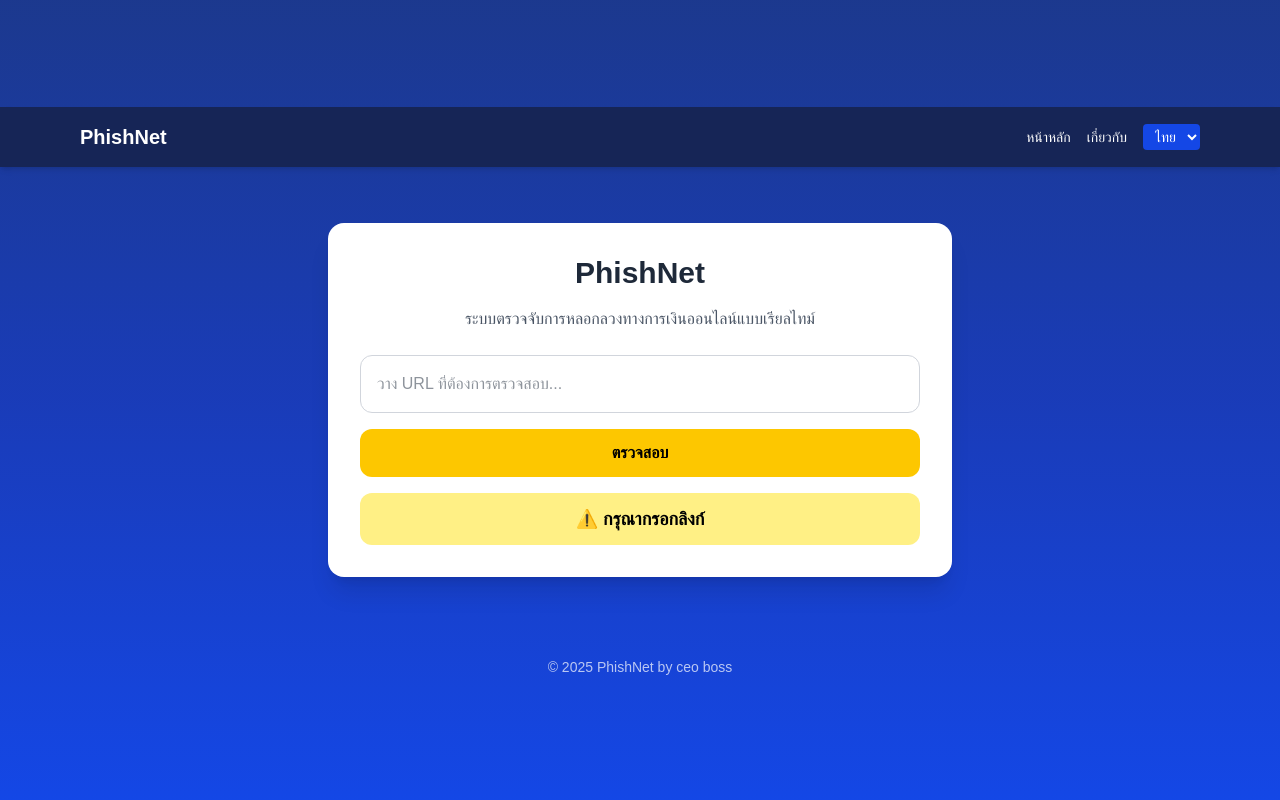
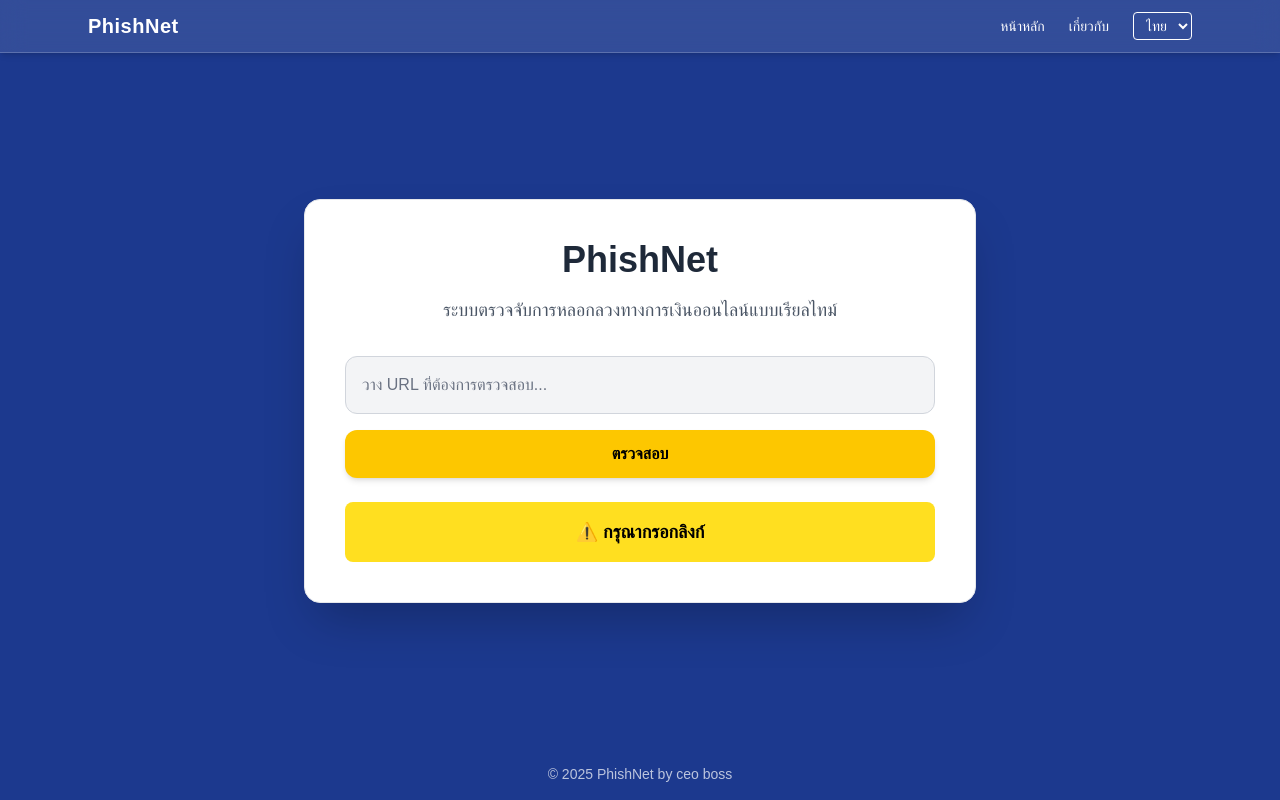
Before and after one commit to naruebet2551/phishnet, a Next.js app: page / in a window 1280 px wide. Both pictures are taken after a click on the button "ตรวจสอบ". Built offline with nearby package versions, Linux system fonts and the light colour scheme.

Commit message:
แก้หน้า page.js

```diff
--- a/src/app/page.js
+++ b/src/app/page.js
@@ -53,7 +53,7 @@ export default function Home() {
     }
   };
 
-  const knownDomains = ['facebook.com', 'google.com', 'paypal.com', 'apple.com'];
+  const knownDomains = ['facebook.com', 'google.com', 'paypal.com', 'apple.com', 'microsoft.com'];
 
   const isSuspiciousDomain = () => {
     try {
@@ -86,10 +86,18 @@ export default function Home() {
       const data = await res.json();
 
       const suspiciousWords = ['login', 'bank', 'free'];
-      const hasSuspiciousWord = suspiciousWords.some((word) => url.toLowerCase().includes(word));
+      const hasSuspiciousWord = suspiciousWords.some((word) =>
+        url.toLowerCase().includes(word)
+      );
+
       const isSpoofed = isSuspiciousDomain();
+      const isSuspicious =
+        data.result.includes('อันตราย') ||
+        data.result.includes('dangerous') ||
+        hasSuspiciousWord ||
+        isSpoofed;
 
-      const finalResult = data.result === 'danger' || hasSuspiciousWord || isSpoofed ? 'warn' : 'safe';
+      const finalResult = isSuspicious ? 'warn' : 'safe';
       setResult(finalResult);
 
       const newEntry = { url, result: finalResult };
@@ -101,21 +109,16 @@ export default function Home() {
       const updatedAdminHistory = [newEntry, ...adminHistory].slice(0, 100);
       localStorage.setItem('phishnet_admin_history', JSON.stringify(updatedAdminHistory));
 
-      if (finalResult === 'warn') {
+      if (isSuspicious) {
+        localStorage.setItem('phishnet_last_url', url);
         router.push('/warning');
         return;
       }
-    } catch (err) {
-      console.error(err);
+    } catch (error) {
+      console.error('เกิดข้อผิดพลาด:', error);
       setResult('error');
     } finally {
       setLoading(false);
-    }
-  };
-
-  const handleKeyPress = (e) => {
-    if (e.key === 'Enter') {
-      checkPhishing();
     }
   };
 
@@ -125,20 +128,20 @@ export default function Home() {
   };
 
   return (
-    <main className="min-h-screen flex flex-col items-center justify-center bg-gradient-to-b from-blue-900 via-blue-800 to-blue-700 text-white">
-      <nav className="w-full bg-blue-950 bg-opacity-80 py-4 shadow-md">
-        <div className="max-w-6xl mx-auto px-4 flex justify-between items-center">
-          <span className="text-xl font-bold">{text[lang].title}</span>
-          <div className="space-x-4 text-sm">
+    <main className="relative z-10 min-h-screen bg-blue-900 text-white flex flex-col items-center justify-center overflow-hidden">
+      <nav className="sticky top-0 z-50 w-full bg-white/10 backdrop-blur-md shadow-md border-b border-white/20">
+        <div className="max-w-6xl mx-auto px-6 py-3 flex justify-between items-center">
+          <span className="text-xl font-bold tracking-wide">{text[lang].title}</span>
+          <div className="space-x-6 text-sm flex items-center">
             <Link href="/" className="hover:underline">{text[lang].menuHome}</Link>
             <Link href="/about" className="hover:underline">{text[lang].menuAbout}</Link>
             <select
-              value={lang}
               onChange={(e) => {
                 setLang(e.target.value);
                 localStorage.setItem('phishnet_lang', e.target.value);
               }}
-              className="bg-blue-700 px-2 py-1 rounded"
+              value={lang}
+              className="bg-transparent border px-2 py-1 rounded text-white"
             >
               <option value="th">ไทย</option>
               <option value="en">EN</option>
@@ -147,56 +150,66 @@ export default function Home() {
         </div>
       </nav>
 
-      <div className="flex flex-col items-center p-6 w-full max-w-2xl">
-        <div className="bg-white text-gray-800 rounded-2xl shadow-xl p-8 w-full mt-8">
-          <h1 className="text-3xl font-bold text-center mb-4">{text[lang].title}</h1>
-          <p className="text-center text-gray-600 mb-6">{text[lang].desc}</p>
+      <div className="flex-grow flex flex-col items-center justify-center p-6 w-full">
+        <div className="bg-white text-gray-800 shadow-2xl rounded-2xl p-10 w-full max-w-2xl border border-gray-200">
+          <h1 className="text-4xl font-extrabold mb-4 text-center">{text[lang].title}</h1>
+          <p className="text-center text-gray-600 mb-8 text-lg">{text[lang].desc}</p>
 
           <input
             type="text"
             placeholder={text[lang].placeholder}
+            className="w-full p-4 rounded-xl border border-gray-300 bg-gray-100 text-gray-800 placeholder-gray-500 mb-4 focus:outline-none focus:ring-2 focus:ring-yellow-400"
             value={url}
             onChange={(e) => setUrl(e.target.value)}
-            onKeyDown={handleKeyPress}
-            className="w-full p-4 border border-gray-300 rounded-xl mb-4 focus:outline-none focus:ring-2 focus:ring-yellow-400"
           />
 
           {loading ? (
-            <div className="text-center mb-4">
-              <div className="w-6 h-6 border-4 border-white border-t-yellow-400 rounded-full animate-spin mx-auto"></div>
-              <div className="mt-2">{text[lang].checking}</div>
+            <div className="flex items-center justify-center mb-6">
+              <div className="w-6 h-6 border-4 border-white border-t-yellow-400 rounded-full animate-spin"></div>
+              <span className="ml-3 text-gray-700 font-medium">{text[lang].checking}</span>
             </div>
           ) : (
             <button
               onClick={checkPhishing}
-              className="w-full bg-yellow-400 hover:bg-yellow-500 text-black font-bold py-3 rounded-xl"
+              className="w-full bg-yellow-400 hover:bg-yellow-500 text-black font-bold py-3 rounded-xl shadow-md transition duration-200 mb-6"
             >
               {text[lang].check}
             </button>
           )}
 
-          {result && result !== 'warn' && (
-            <div className={`mt-4 p-3 text-center rounded-xl font-bold text-lg ${
-              result === 'safe' ? 'bg-green-500 text-white' :
-              result === 'empty' ? 'bg-yellow-200 text-black' :
-              'bg-gray-500 text-white'
-            }`}>
+          {result && result === 'safe' && (
+            <div className="p-4 text-lg font-bold text-center rounded-lg bg-green-500 text-white">
+              {text[lang][result]}
+            </div>
+          )}
+
+          {result === 'empty' && (
+            <div className="p-4 text-lg font-bold text-center rounded-lg bg-yellow-300 text-black">
+              {text[lang][result]}
+            </div>
+          )}
+
+          {result === 'error' && (
+            <div className="p-4 text-lg font-bold text-center rounded-lg bg-gray-400 text-white">
               {text[lang][result]}
             </div>
           )}
 
           {history.length > 0 && (
-            <div className="mt-6">
-              <div className="flex justify-between items-center mb-2">
-                <h2 className="font-semibold">{text[lang].history}</h2>
-                <button onClick={clearHistory} className="text-red-600 hover:underline text-sm">
+            <div className="mt-8">
+              <div className="flex items-center justify-between mb-2">
+                <h2 className="text-md font-semibold text-gray-800">{text[lang].history}</h2>
+                <button
+                  onClick={clearHistory}
+                  className="text-sm text-red-500 hover:text-red-700 underline"
+                >
                   {text[lang].clear}
                 </button>
               </div>
-              <ul className="text-sm space-y-1 max-h-32 overflow-y-auto">
-                {history.map((item, i) => (
-                  <li key={i}>
-                    {item.url} → {text[lang][item.result]}
+              <ul className="space-y-1 text-sm text-gray-700 max-h-40 overflow-y-auto">
+                {history.map((item, index) => (
+                  <li key={index}>
+                    <span className="font-medium">{item.url}</span> → {text[lang][item.result]}
                   </li>
                 ))}
               </ul>
@@ -205,7 +218,7 @@ export default function Home() {
         </div>
       </div>
 
-      <footer className="mt-10 text-sm text-white/70 text-center py-4">
+      <footer className="text-center py-4 text-sm text-white/70 z-10">
         © 2025 {text[lang].title} by ceo boss
       </footer>
     </main>
```
